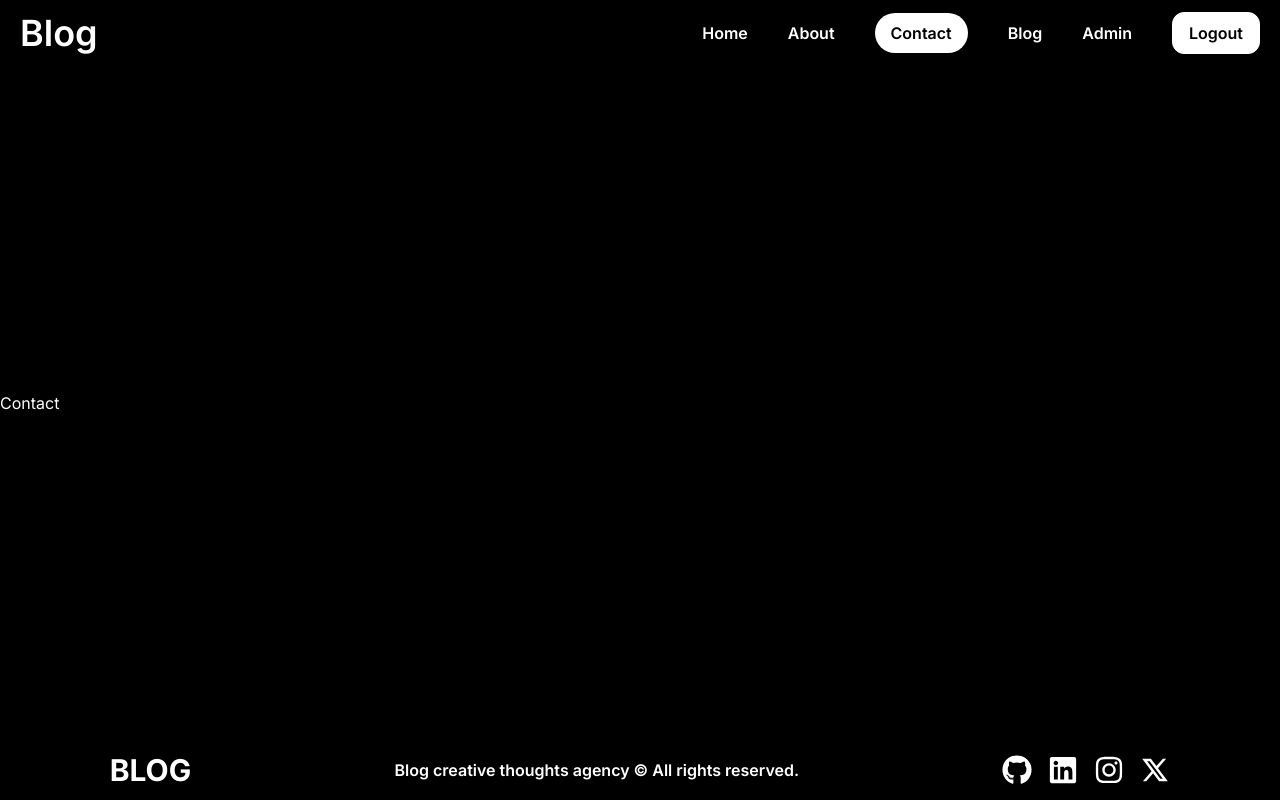
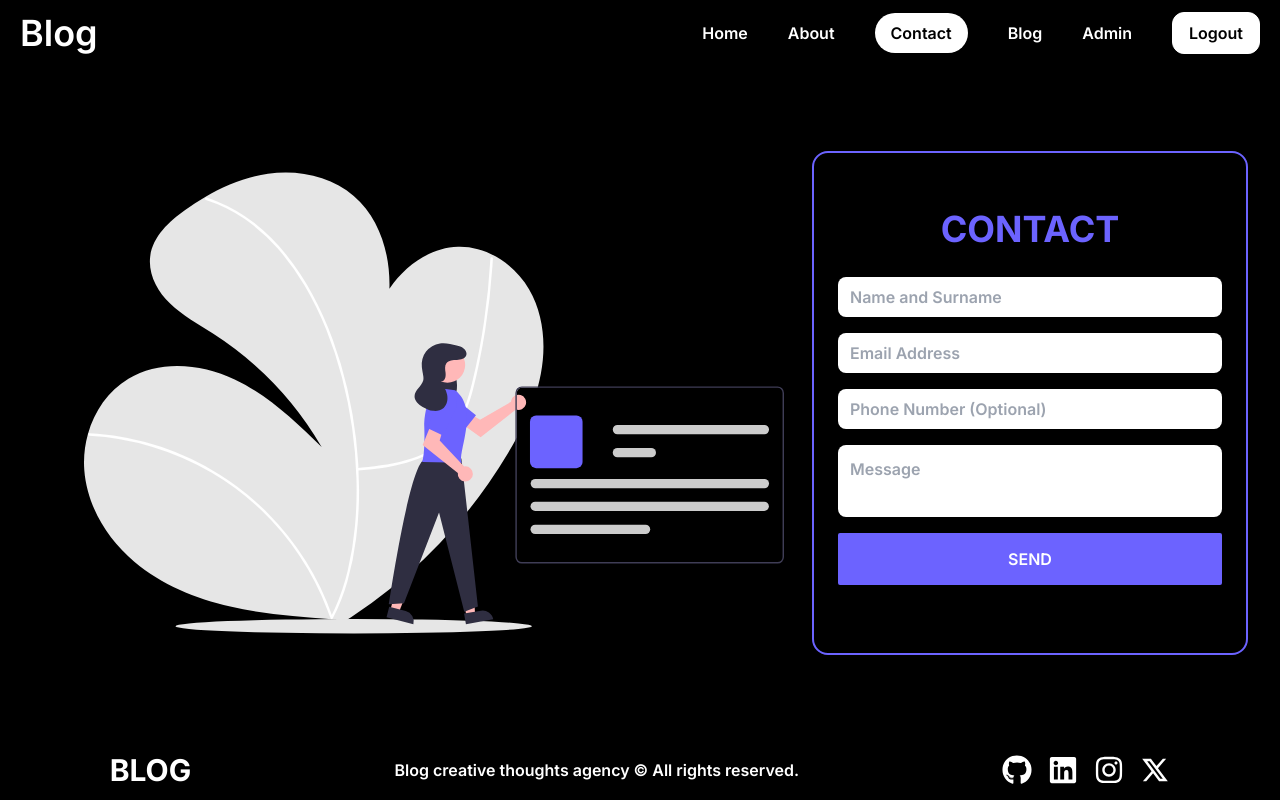
Before and after one commit to SOLOMON-03/BLOG_USING_NEXTJS, a Next.js app: page /contact in a window 1280 px wide. Built offline with nearby package versions, Linux system fonts and the light colour scheme.

Commit message:
error and notFound page

```diff
--- a/src/app/contact/page.jsx
+++ b/src/app/contact/page.jsx
@@ -1,8 +1,32 @@
 import React from 'react'
+import Image from 'next/image'
 
 const Contact = () => {
   return (
-    <div>Contact</div>
+    <div className='flex justify-between items-center max-w-6xl mx-auto gap-14 p-5'>
+      <div className='max-w-2xl mx-auto'>
+        <div className=' relative w-[700px] h-[500px] max-[1255px]:w-[500px] max-[1255px]:h-[500px] max-[950px]:hidden z-[-1]'>
+          <Image src='/contect.svg' alt='' fill />
+        </div>
+      </div>
+      <div className='border-2 border-[#6C63FF] px-3 py-14 rounded-2xl'>
+        <form action="" className='flex flex-col gap-4 text-black font-semibold max-[768px]:font-medium '>
+          <h1 className='text-[#6C63FF] font-bold text-4xl text-center uppercase max-[768px]:text-2xl'>Contact</h1>
+          <div className='flex flex-col gap-4 p-3 '>
+            <input type="text" placeholder="Name and Surname" className='w-96 h-10 p-3 outline-none hover:border-b-4 hover:border-[#6C63FF] rounded-lg max-[1045px]:w-72 max-[375px]:w-60 max-[768px]:p-2 max-[768px]:text-[12px]' />
+            <input type="email" placeholder="Email Address" className='w-96 h-10 p-3 outline-none hover:border-b-4 hover:border-[#6C63FF] rounded-lg max-[1045px]:w-72 max-[375px]:w-60 max-[768px]:p-2 max-[768px]:text-[12px]' />
+            <input type="text" placeholder="Phone Number (Optional)" className='w-96 h-10 p-3 outline-none hover:border-b-4 hover:border-[#6C63FF] rounded-lg max-[1045px]:w-72 max-[375px]:w-60 max-[768px]:p-2 max-[768px]:text-[12px]' />
+            <textarea
+              name=""
+              id=""
+              placeholder="Message"
+              className='w-96 p-3 resize-none outline-none hover:border-b-4 hover:border-[#6C63FF] rounded-lg max-[1045px]:w-72 max-[375px]:w-60 max-[768px]:p-2 max-[768px]:text-[12px]'
+            ></textarea>
+            <button className='bg-[#6C63FF] text-white p-3 border-2 border-[#6C63FF] hover:bg-transparent transition-all duration-700 ease-in-out text-center uppercase rounded-sm'>Send</button>
+          </div>
+        </form>
+      </div>
+    </div>
   )
 }
 
--- a/src/app/error.jsx
+++ b/src/app/error.jsx
@@ -1,9 +1,21 @@
 'use client'
 import React from 'react'
+import Link from 'next/link'
+import Image from 'next/image'
 
 const error = () => {
   return (
-    <div>error</div>
+    <div className='flex max-[1130px]:justify-center'>
+      <div className='px-36 max-[950px]:px-16 max-[780px]:px-3 max-[375px]:px-1 '>
+        <div className=' relative w-[600px] h-[500px] max-[780px]:w-[400px] max-[780px]:h-[400px] max-[530px]:w-[260px] max-[530px]:h-[260px] z-[-1]'>
+          <Image src='/error.svg' alt='' fill />
+        </div>
+      <div className='absolute top-[350px] right-[150px] text-center max-[1290px]:right-[100px] max-[1045px]:right-[50px] max-[1130px]:static'>
+        <h1 className='text-7xl text-[#6C63FF] pb-2 max-[1290px]:text-5xl max-[1255px]:text-4xl max-[530px]:text-xl'>500 Error Found</h1>
+        <Link href='/' className='underline text-xl max-[530px]:text-sm'>Return home</Link>
+      </div>
+      </div>
+    </div>
   )
 }
 
--- a/src/app/not-found.jsx
+++ b/src/app/not-found.jsx
@@ -1,8 +1,20 @@
 import React from 'react'
+import Image from 'next/image'
+import Link from 'next/link'
 
 const notfound = () => {
   return (
-    <div>not-found</div>
+    <div className='flex max-[950px]:justify-center'>
+      <div className='px-36 max-[950px]:px-16 max-[780px]:px-3 max-[375px]:px-1 '>
+        <div className=' relative w-[600px] h-[500px] max-[780px]:w-[400px] max-[780px]:h-[400px] max-[530px]:w-[260px] max-[530px]:h-[260px] z-[-1]'>
+          <Image src='/notFound.svg' alt='' fill />
+        </div>
+      <div className='absolute top-[350px] right-[150px] text-center max-[1290px]:right-[100px] max-[1045px]:right-[50px] max-[950px]:static'>
+        <h1 className='text-7xl text-[#6C63FF] pb-2 max-[1290px]:text-5xl max-[1255px]:text-4xl max-[530px]:text-xl'>404 Page Not Found</h1>
+        <Link href='/' className='underline text-xl max-[530px]:text-sm'>Return home</Link>
+      </div>
+      </div>
+    </div>
   )
 }
 
```
Also changed, not shown: public/error.svg (added), public/notFound.svg (added).
